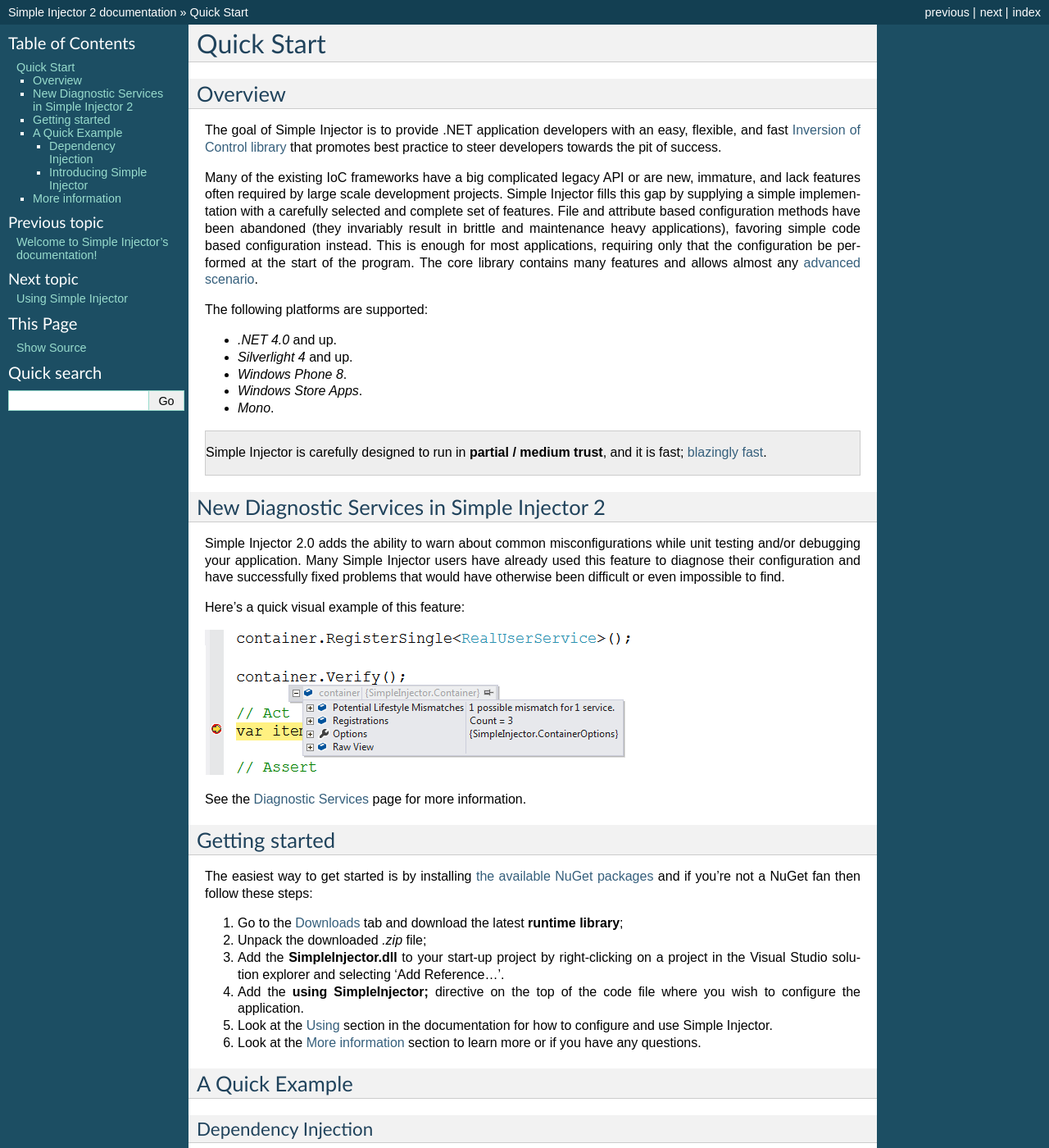
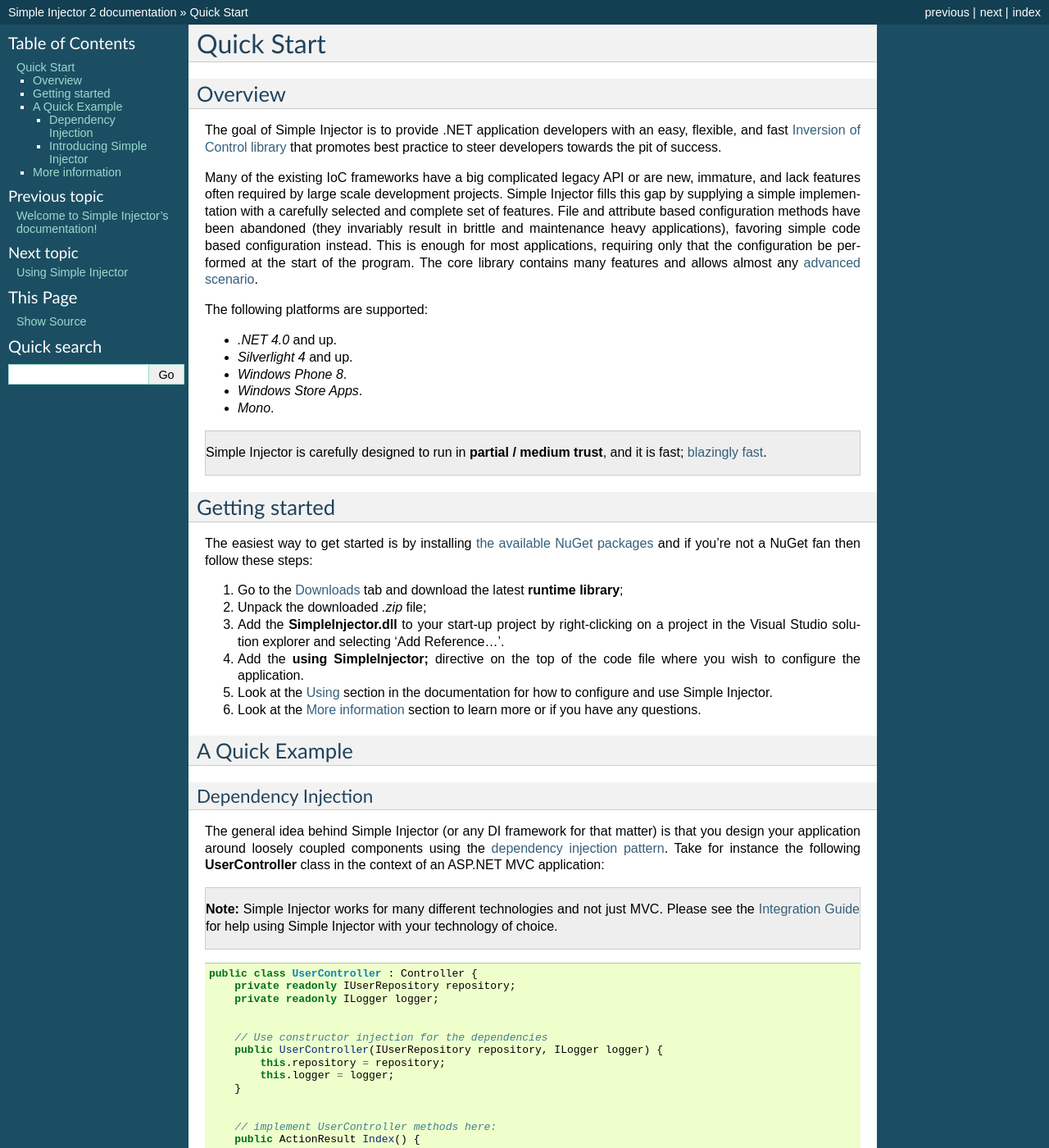
Before and after one commit to simpleinjector/Documentation, a Sphinx documentation site: the page built from source/quickstart.rst, in a window 1280 px wide and 1400 px high. Shown: the whole window at 82% size. Built offline with Sphinx 7.4.7, drawn with Linux system fonts in a browser that asks for light colours.

Commit message:
-Updated the diagnostic services documentation -Removed information about diagnostic services from the quick start. -Moved the 'integration guide' up in the index.

```diff
--- a/source/index.rst
+++ b/source/index.rst
@@ -16,10 +16,10 @@ Contents:
    quickstart
    using
    lifetimes
+   integration
    diagnostics
    howto
    advanced
-   integration
    extensibility
    pipeline
    principles
--- a/source/quickstart.rst
+++ b/source/quickstart.rst
@@ -20,18 +20,6 @@ The following platforms are supported:
 .. container:: Note
 
     Simple Injector is carefully designed to run in **partial / medium trust**, and it is fast; `blazingly fast <https://simpleinjector.codeplex.com/discussions/326621>`_.
-
-New Diagnostic Services in Simple Injector 2
-============================================
-
-Simple Injector 2.0 adds the ability to warn about common misconfigurations while unit testing and/or debugging your application. Many Simple Injector users have already used this feature to diagnose their configuration and have successfully fixed problems that would have otherwise been difficult or even impossible to find.
-
-Here's a quick visual example of this feature:
-
-.. image:: images/diagnosticsdebuggerview.png
-   :alt: Diagnostics debugger view context menu
-
-See the :doc:`diagnostics` page for more information.
 
 Getting started
 ===============
```
Also changed, not shown: source/diagnostics.rst (+8 -6 lines), source/images/diagnostics2.png, source/images/diagnosticsdebuggerview.png.
